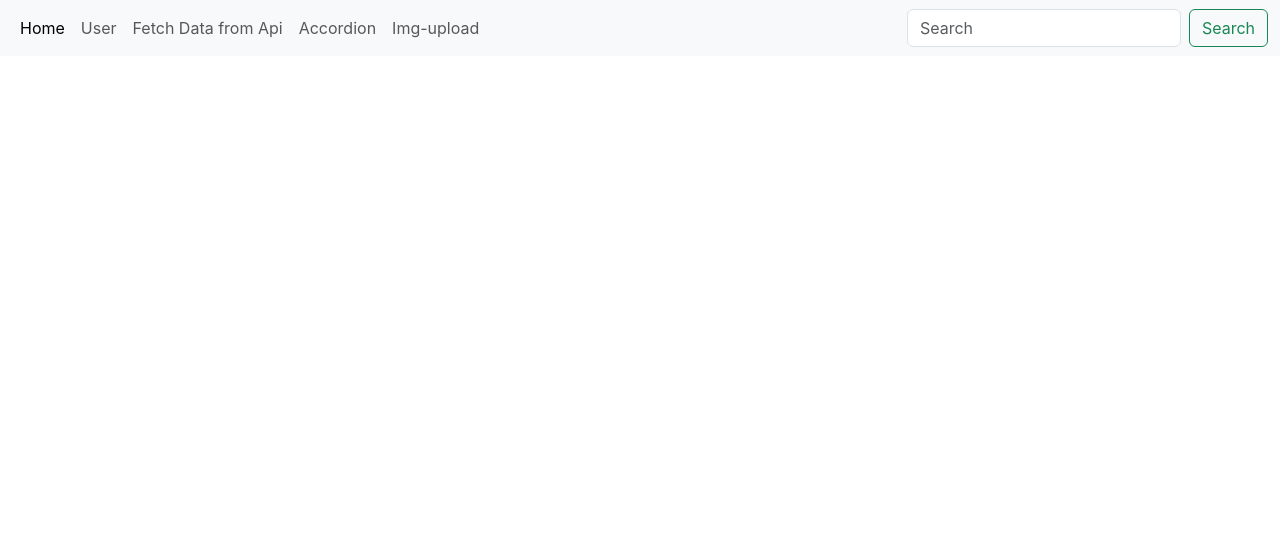
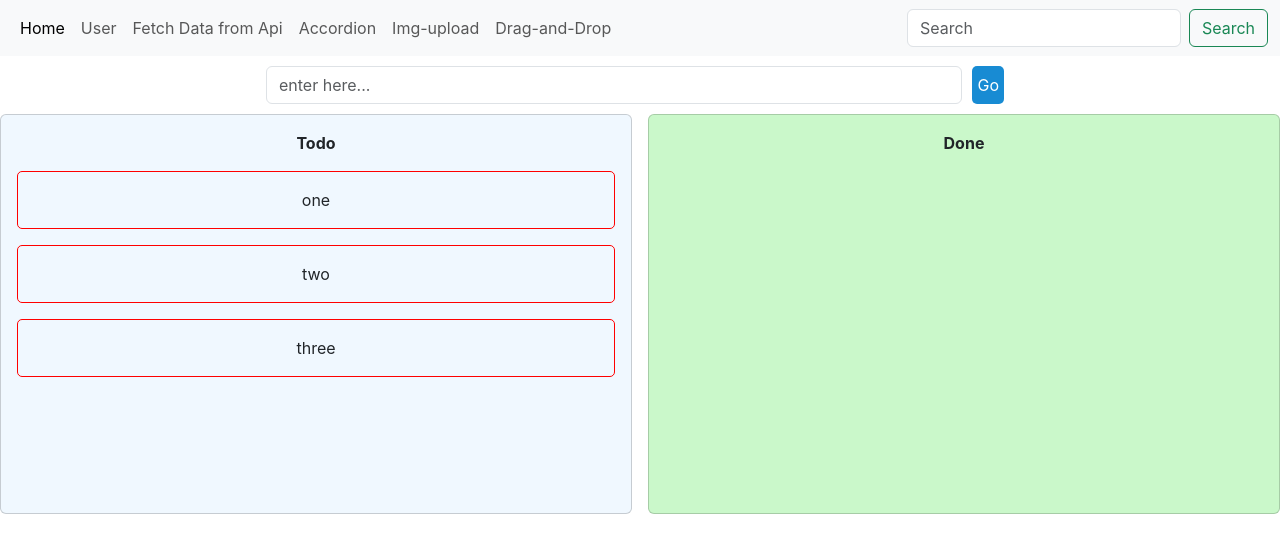
Before and after one commit to NikunjPatel-10/Typescript-with-React, a React (Create React App) app in the folder react-with-ts/: page /drag-and-drop in a window 1280 px wide. Shown: the top 552 px of the page. Built offline with nearby package versions, Linux system fonts and the light colour scheme.

Commit message:
feat:drag and drop

```diff
--- a/react-with-ts/src/App.css
+++ b/react-with-ts/src/App.css
@@ -1,3 +1,5 @@
 * {
+  margin: 0;
+  padding: 0;
   box-sizing: border-box;
 }
--- /dev/null
+++ b/react-with-ts/src/component/DragAndDrop.css
@@ -0,0 +1,49 @@
+.form-wrapper {
+    width: 100%;
+    display: flex;
+    justify-content: center;
+}
+
+.form-size {
+    width: 60%;
+    display: flex;
+    border: none;
+}
+
+.submit-btn {
+    margin: 0px 10px;
+    background-color: rgb(24, 139, 211);
+    color: white;
+    border: none;
+    padding: 5px;
+    border-radius: 5px;
+}
+
+.list-card {
+    display: grid;
+    grid-template-columns: 1fr 1fr;
+    gap: 1em;
+    justify-content: space-around;
+}
+
+.card {
+    height: 50vh;
+    text-align: center;
+    padding-top: 1em;
+}
+
+.card.list-card-todo {
+    background-color: aliceblue;
+}
+
+.card.list-card-done {
+    background-color: rgb(202, 248, 202);
+}
+
+.task {
+    display: block;
+    border: 1px solid red;
+    padding: 1em;
+    margin: 1em;
+    border-radius: 5px;
+}
--- /dev/null
+++ b/react-with-ts/src/component/DragAndDrop.tsx
@@ -0,0 +1,94 @@
+import { log } from "console";
+import React, { useState } from "react";
+import { DragEvent } from "react";
+import "./DragAndDrop.css";
+
+const DragAndDrop = () => {
+  const tasks = ["one", "two", "three"];
+  const [todo, setTodo] = useState(tasks);
+  const [done, setDone] = useState<any[]>([]);
+
+  const handleDragOver = (event: DragEvent<HTMLDivElement>) => {
+    event.preventDefault();
+  };
+
+  const handleDragStart = (task: any) => {
+    return (event: DragEvent<HTMLDivElement>) => {
+      event.dataTransfer.setData("id", task);
+    };
+  };
+
+  const handleToDoDrop = (event: DragEvent<HTMLDivElement>) => {
+    event.preventDefault();
+    const data = event.dataTransfer.getData("id");
+    setDone((previous) => previous.filter((task) => task !== data));
+    setTodo((previous) => [...previous, data]);
+  };
+
+  const handleDoneDrop = (event: DragEvent<HTMLDivElement>) => {
+    event.preventDefault();
+    const data = event.dataTransfer.getData("id");
+
+    setTodo((previous) => previous.filter((task) => task !== data));
+    setDone((previous) => [...previous, data]);
+  };
+
+  const formHandler = () => {};
+
+  return (
+    <div className="main-wrapper">
+      <div className="form-wrapper">
+        <form className="form-size" onSubmit={formHandler}>
+          <input
+            type="text"
+            placeholder="enter here..."
+            className="form-control"
+          />
+          <button className="submit-btn">Go</button>
+        </form>
+      </div>
+      <div className="list-card">
+        <div
+          className="card list-card-todo"
+          onDragOver={handleDragOver}
+          onDrop={handleToDoDrop}
+        >
+          <b>Todo</b>
+          <div className="task-list">
+            {todo.map((task) => (
+              <div
+                className="task"
+                draggable
+                onDragStart={handleDragStart(task)}
+                key={task}
+              >
+                {task}
+              </div>
+            ))}
+          </div>
+        </div>
+        <div
+          className="card list-card-done"
+          onDragOver={handleDragOver}
+          onDrop={handleDoneDrop}
+        >
+          <b>Done</b>
+          <div className="task-list">
+            {done.map((task, index) => (
+              <div
+                className="task"
+                draggable
+                onDragStart={handleDragStart(task)}
+                key={index}
+              >
+                {task}
+              </div>
+            ))}
+          </div>
+        </div>
+      </div>
+    </div>
+  );
+};
+
+export default DragAndDrop;
--- a/react-with-ts/src/component/Header.tsx
+++ b/react-with-ts/src/component/Header.tsx
@@ -36,6 +36,11 @@ const Header: React.FC = () => {
                 Img-upload
               </Link>
             </li>
+            <li className="nav-item">
+              <Link className="nav-link" to={"/drag-and-drop"}>
+                Drag-and-Drop
+              </Link>
+            </li>
           </ul>
           <form className="d-flex" role="search">
             <input
--- /dev/null
+++ b/react-with-ts/src/component/MultipleImg.css
@@ -0,0 +1,12 @@
+.custom-file-upload {
+    padding: 6px 12px;
+    cursor: pointer;
+    background-color: #f2f2f2;
+    border: 1px solid #ccc;
+    border-radius: 4px;
+}
+
+
+#selectFile {
+    display: none;
+}
--- a/react-with-ts/src/component/MultipleImg.tsx
+++ b/react-with-ts/src/component/MultipleImg.tsx
@@ -1,13 +1,19 @@
 import React, { useState } from "react";
+import "./MultipleImg.css";
 
 const MultipleImg = () => {
-  const [selectedImg, setSelectedImg] = useState<any[]>([]);
   const [imgPreview, setImgPreview] = useState<any[]>([]);
 
   const handleFileChanges = (event: any) => {
     const files = Array.from(event.target.files);
-    const selectedFiles = files.slice(0, 5);
-    setSelectedImg(selectedFiles);
+    console.log(files);
+
+    if (files.length > 5) {
+      alert("you can select 5 image only");
+      event.target.files = null;
+      setImgPreview([]);
+      return;
+    }
 
     const preview: any[] = [];
     files.forEach((file: any) => {
@@ -20,18 +26,18 @@ const MultipleImg = () => {
       reader.readAsDataURL(file);
     });
   };
-  const handleUpload = () => {
-    console.log(selectedImg);
-  };
 
   return (
     <div>
+      <label className="custom-file-upload" htmlFor="selectFile">
+        Choose File
+      </label>
       <input
+        id="selectFile"
         type="file"
         multiple
         onChange={(event) => handleFileChanges(event)}
       />
-      <button onClick={handleUpload}>Upload Img</button>
       <div>
         {imgPreview.map((preveiw, index) => {
           return (
--- a/react-with-ts/src/component/Routing.tsx
+++ b/react-with-ts/src/component/Routing.tsx
@@ -5,6 +5,7 @@ import Home from "./Home";
 import UserList from "./Users";
 import Accordion from "./Accordion";
 import MultipleImg from "./MultipleImg";
+import DragAndDrop from "./DragAndDrop";
 
 const Routing: React.FC = () => {
   return (
@@ -15,6 +16,7 @@ const Routing: React.FC = () => {
       <Route path="/users" element={<UserList />}></Route>
       <Route path="/accordion" element={<Accordion />}></Route>
       <Route path="/img-upload" element={<MultipleImg />}></Route>
+      <Route path="/drag-and-drop" element={<DragAndDrop />}></Route>
     </Routes>
   );
 };
--- a/react-with-ts/src/component/Users.tsx
+++ b/react-with-ts/src/component/Users.tsx
@@ -19,6 +19,7 @@ const UserList = () => {
     setState({ ...state, loading: true });
     UserService.getAllUser()
       .then((res) => {
+        console.log(res);
         setState({
           ...state,
           loading: false,
```
